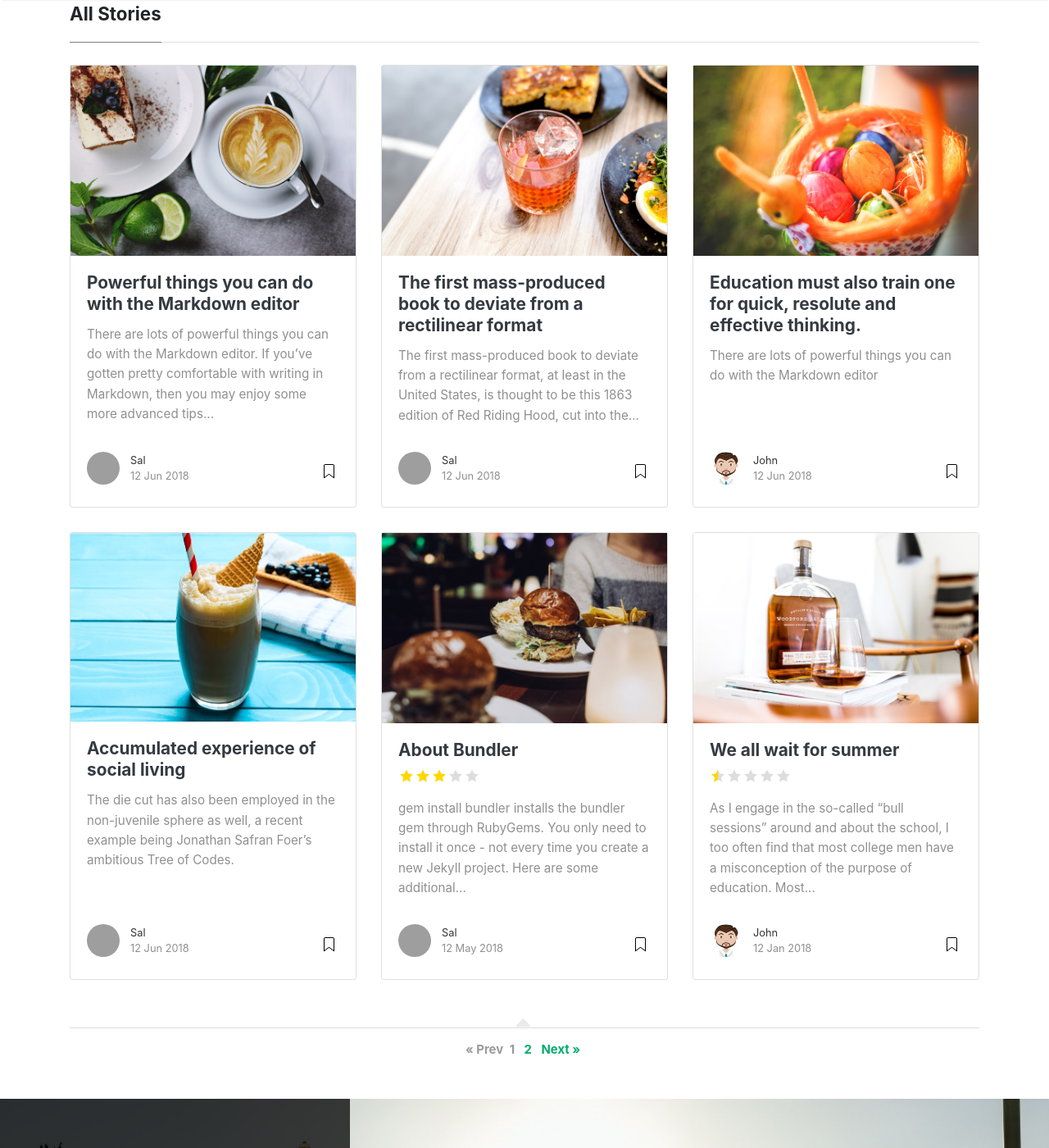
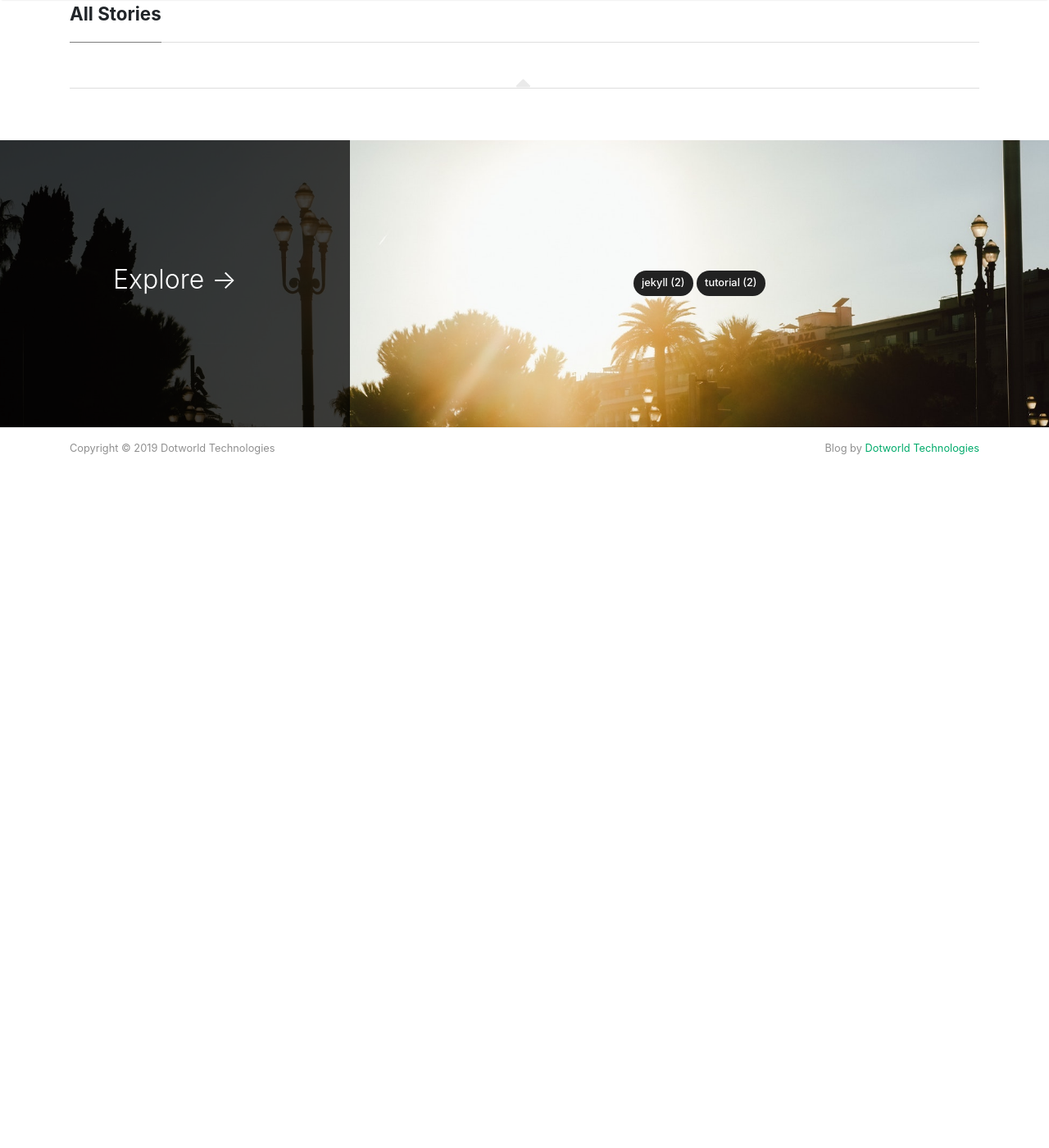
Before and after one commit to DotworldTechnologies/DW-Blog, a Jekyll site: the page built from index.html, in a window 1280 px wide and 1400 px high, scrolled down 641 px. Shown: the whole window at 82% size. Built offline with Jekyll 4.4.1, drawn with Linux system fonts in a browser that asks for light colours; nearby versions of some CDN libraries; the list of posts is cut into pages by our own code; after the commit the page ends 1271 px from its top, so only the background shows below that; some of the changed text lies outside the part shown; grey boxes are pictures that could not be loaded.

````diff
--- a/_layouts/default.html
+++ b/_layouts/default.html
@@ -1,5 +1,6 @@
 <!DOCTYPE html>
 <html lang="en">
+
 <head>
     <meta charset="utf-8">
     <meta name="viewport" content="width=device-width, initial-scale=1, shrink-to-fit=no">
@@ -23,21 +25,31 @@
 {% if jekyll.environment == 'production' %}
 <!-- change your GA id in _config.yml -->
 <script>
-(function(i,s,o,g,r,a,m){i['GoogleAnalyticsObject']=r;i[r]=i[r]||function(){
-(i[r].q=i[r].q||[]).push(arguments)},i[r].l=1*new Date();a=s.createElement(o),
-m=s.getElementsByTagName(o)[0];a.async=1;a.src=g;m.parentNode.insertBefore(a,m)
-})(window,document,'script','//www.google-analytics.com/analytics.js','ga');
+    (function (i, s, o, g, r, a, m) {
+        i['GoogleAnalyticsObject'] = r;
+        i[r] = i[r] || function () {
+            (i[r].q = i[r].q || []).push(arguments)
+        }, i[r].l = 1 * new Date();
+        a = s.createElement(o),
+            m = s.getElementsByTagName(o)[0];
+        a.async = 1;
+        a.src = g;
+        m.parentNode.insertBefore(a, m)
+    })(window, document, 'script', '//www.google-analytics.com/analytics.js', 'ga');
     ga('create', '{{site.google_analytics}}', 'auto');
     ga('send', 'pageview');
 </script>
 {% endif %}
 
 {% capture layout %}{% if page.layout %}layout-{{ page.layout }}{% endif %}{% endcapture %}
+
 <body class="{{layout}}">
     <!-- defer loading of font and font awesome -->
     <noscript id="deferred-styles">
-		<link href="https://fonts.googleapis.com/css?family=Righteous%7CMerriweather:300,300i,400,400i,700,700i" rel="stylesheet">
-		<link rel="stylesheet" href="https://use.fontawesome.com/releases/v5.0.13/css/all.css" integrity="sha384-DNOHZ68U8hZfKXOrtjWvjxusGo9WQnrNx2sqG0tfsghAvtVlRW3tvkXWZh58N9jp" crossorigin="anonymous">
+        <link href="https://fonts.googleapis.com/css?family=Righteous%7CMerriweather:300,300i,400,400i,700,700i"
+            rel="stylesheet">
+        <link rel="stylesheet" href="https://use.fontawesome.com/releases/v5.0.13/css/all.css"
+            integrity="sha384-DNOHZ68U8hZfKXOrtjWvjxusGo9WQnrNx2sqG0tfsghAvtVlRW3tvkXWZh58N9jp" crossorigin="anonymous">
     </noscript>
 
 
@@ -53,7 +65,8 @@ ga('send', 'pageview');
             </a>
             <!-- End Logo -->
 
-    <button class="navbar-toggler" type="button" data-toggle="collapse" data-target="#navbarMediumish" aria-controls="navbarSupportedContent" aria-expanded="false" aria-label="Toggle navigation">
+            <button class="navbar-toggler" type="button" data-toggle="collapse" data-target="#navbarMediumish"
+                aria-controls="navbarSupportedContent" aria-expanded="false" aria-label="Toggle navigation">
                 <span class="navbar-toggler-icon"></span>
             </button>
 
@@ -72,23 +85,7 @@ ga('send', 'pageview');
                     </li>
 
                     <li class="nav-item">
-                <a class="nav-link" href="{{ site.baseurl }}/about">About</a>
-                </li>
-
-                <li class="nav-item">
-                <a target="_blank" class="nav-link" href="https://bootstrapstarter.com/bootstrap-templates/template-mediumish-bootstrap-jekyll/"> Docs</a>
-                </li>
-
-                <li class="nav-item">
-                <a target="_blank" class="nav-link" href="https://www.wowthemes.net/themes/mediumish-wordpress/"><i class="fab fa-wordpress-simple"></i> WP Version</a>
-                </li>
-
-                <li class="nav-item">
-                <a target="_blank" class="nav-link" href="https://www.wowthemes.net/themes/mediumish-ghost/"><i class="fab fa-snapchat-ghost"></i> Ghost Version</a>
-                </li>
-
-                <li class="nav-item">
-                <a target="_blank" class="nav-link" href="https://github.com/DotworldTechnologies"><i class="fab fa-github"></i> Fork on Github</a>
+                        <a class="nav-link" href="https://dotworld.in">Site</a>
                     </li>
 
                     {% include search-lunr.html %}
@@ -128,10 +125,13 @@ ga('send', 'pageview');
 ================================================== -->
             <div class="alertbar">
                 <div class="container text-center">
-		<span><img src="{{ site.baseurl }}/{{ site.logo }}" alt="{{site.title}}"> &nbsp; Never miss a <b>story</b> from us, subscribe to our newsletter</span>
-        <form action="{{site.mailchimp-list}}" method="post" name="mc-embedded-subscribe-form" class="wj-contact-form validate" target="_blank" novalidate>
+                    <span><img src="{{ site.baseurl }}/{{ site.logo }}" alt="{{site.title}}"> &nbsp; Never miss a
+                        <b>story</b> from us, subscribe to our newsletter</span>
+                    <form action="{{site.mailchimp-list}}" method="post" name="mc-embedded-subscribe-form"
+                        class="wj-contact-form validate" target="_blank" novalidate>
                         <div class="mc-field-group">
-            <input type="email" placeholder="Email" name="EMAIL" class="required email" id="mce-EMAIL" autocomplete="on" required>
+                            <input type="email" placeholder="Email" name="EMAIL" class="required email" id="mce-EMAIL"
+                                autocomplete="on" required>
                             <input type="submit" value="Subscribe" name="subscribe" class="heart">
                         </div>
                     </form>
@@ -147,18 +147,23 @@ ga('send', 'pageview');
             <div class="d-md-flex h-100">
                 <div class="col-md-4 transpdark align-self-center text-center h-100">
                     <div class="d-md-flex align-items-center justify-content-center h-100">
-                <h2 class="d-md-block align-self-center py-1 font-weight-light">Explore <span class="d-none d-md-inline">→</span></h2>
+                        <h2 class="d-md-block align-self-center py-1 font-weight-light">Explore <span
+                                class="d-none d-md-inline">→</span></h2>
                     </div>
                 </div>
                 <div class="col-md-8 p-5 align-self-center text-center">
                     {% assign categories_list = site.categories %}
                     {% if categories_list.first[0] == null %}
                     {% for category in categories_list %}
-                    <a class="mt-1 mb-1" href="{{site.baseurl}}/categories#{{ category | url_escape | strip | replace: ' ', '-' }}">{{ category | camelcase }} ({{ site.tags[category].size }})</a>
+                    <a class="mt-1 mb-1"
+                        href="{{site.baseurl}}/categories#{{ category | url_escape | strip | replace: ' ', '-' }}">{{ category | camelcase }}
+                        ({{ site.tags[category].size }})</a>
                     {% endfor %}
                     {% else %}
                     {% for category in categories_list %}
-                    <a class="mt-1 mb-1" href="{{site.baseurl}}/categories#{{ category[0] | url_escape | strip | replace: ' ', '-' }}">{{ category[0] | camelcase }} ({{ category[1].size }})</a>
+                    <a class="mt-1 mb-1"
+                        href="{{site.baseurl}}/categories#{{ category[0] | url_escape | strip | replace: ' ', '-' }}">{{ category[0] | camelcase }}
+                        ({{ category[1].size }})</a>
                     {% endfor %}
                     {% endif %}
                     {% assign categories_list = nil %}
@@ -175,7 +180,7 @@ ga('send', 'pageview');
                         Copyright © {{ site.time | date: "%Y" }} {{ site.name }}
                     </div>
                     <div class="col-md-6 col-sm-6 text-center text-lg-right">
-                <a target="_blank" href="https://www.wowthemes.net/mediumish-free-jekyll-template/">Mediumish Jekyll Theme</a> by WowThemes.net
+                        Blog by<a target="_blank" href="https://dotworld.in"> Dotworld Technologies</a>
                     </div>
                 </div>
             </div>
@@ -205,4 +214,5 @@ ga('send', 'pageview');
     {% endif %}
 
 </body>
+
 </html>
--- a/_posts/2018-01-12-we-all-wait-for-summer.md
+++ /dev/null
@@ -1,11 +0,0 @@
----
-layout: post
-title:  "We all wait for summer"
-author: john
-categories: [ Jekyll, tutorial ]
-image: assets/images/5.jpg
-rating: .5
----
-As I engage in the so-called "bull sessions" around and about the school, I too often find that most college men have a misconception of the purpose of education. Most of the "brethren" think that education should equip them with the proper instruments of exploitation so that they can forever trample over the masses. Still others think that education should furnish them with noble ends rather than means to an end.
-
-It seems to me that education has a two-fold function to perform in the life of man and in society: the one is utility and the other is culture. Education must enable a man to become more efficient, to achieve with increasing facility the ligitimate goals of his life.
--- a/_posts/2018-05-12-about-bundler.md
+++ /dev/null
@@ -1,17 +0,0 @@
----
-layout: post
-title:  "About Bundler"
-author: sal
-categories: [ Jekyll ]
-image: assets/images/2.jpg
-rating: 3
----
-`gem install bundler` installs the bundler gem through RubyGems. You only need to install it once - not every time you create a new Jekyll project. Here are some additional details:
-
-`bundler` is a gem that manages other Ruby gems. It makes sure your gems and gem versions are compatible, and that you have all necessary dependencies each gem requires.
-
-The `Gemfile` and `Gemfile.lock` files inform `Bundler` about the gem requirements in your site. If your site doesn’t have these Gemfiles, you can omit `bundle exec` and just `run jekyll serve`.
-
-When you run `bundle exec jekyll serve`, `Bundler` uses the gems and versions as specified in `Gemfile.lock` to ensure your Jekyll site builds with no compatibility or dependency conflicts.
-
-For more information about how to use `Bundler` in your Jekyll project, this tutorial should provide answers to the most common questions and explain how to get up and running quickly.
--- a/_posts/2018-06-12-acumulated-experience.md
+++ /dev/null
@@ -1,16 +0,0 @@
----
-layout: post
-title:  "Accumulated experience of social living"
-author: sal
-categories: [ Jekyll, tutorial ]
-image: assets/images/15.jpg
----
-The die cut has also been employed in the non-juvenile sphere as well, a recent example being Jonathan Safran Foer’s ambitious Tree of Codes.
-
-As for this particular rendition of Charles Perrault’s classic tale, the text and design is by Lydia Very (1823-1901), sister of Transcendentalist poet Jones Very. The gruesome ending of the original - which sees Little Red Riding Hood being gobbled up as well as her grandmother - is avoided here, the gore giving way to the less bloody aims of the morality tale, and the lesson that one should not disobey one’s mother.
-
-The first mass-produced book to deviate from a rectilinear format, at least in the United States, is thought to be this 1863 edition of Red Riding Hood, cut into the shape of the protagonist herself with the troublesome wolf curled at her feet. Produced by the Boston-based publisher Louis Prang, this is the first in their “Doll Series”, a set of five “die-cut” books, known also as shape books — the other titles being Robinson Crusoe, Goody Two-Shoes (also written by Red Riding Hood author Lydia Very), Cinderella, and King Winter.
-
-An 1868 Prang catalogue would later claim that such “books in the shape of a regular paper Doll... originated with us”.
-
-> It would seem the claim could also extend to die cut books in general, as we can’t find anything sooner, but do let us know in the comments if you have further light to shed on this! Such books are, of course, still popular in children’s publishing today, though the die cutting is not now limited to mere outlines, as evidenced in a beautiful 2014 version of the same Little Red Riding Hood story.
--- a/_posts/2018-06-12-education.md
+++ /dev/null
@@ -1,51 +0,0 @@
----
-layout: post
-title:  "Education must also train one for quick, resolute and effective thinking."
-author: john
-categories: [ Jekyll, tutorial ]
-image: assets/images/3.jpg
-beforetoc: "Markdown editor is a very powerful thing. In this article I'm going to show you what you can actually do with it, some tricks and tips while editing your post."
-toc: true
----
-There are lots of powerful things you can do with the Markdown editor
-
-If you've gotten pretty comfortable with writing in Markdown, then you may enjoy some more advanced tips about the types of things you can do with Markdown!
-
-As with the last post about the editor, you'll want to be actually editing this post as you read it so that you can see all the Markdown code we're using.
-
-
-## Special formatting
-
-As well as bold and italics, you can also use some other special formatting in Markdown when the need arises, for example:
-
-+ ~~strike through~~
-+ ==highlight==
-+ \*escaped characters\*
-
-
-## Writing code blocks
-
-There are two types of code elements which can be inserted in Markdown, the first is inline, and the other is block. Inline code is formatted by wrapping any word or words in back-ticks, `like this`. Larger snippets of code can be displayed across multiple lines using triple back ticks:
-
-```
-.my-link {
-    text-decoration: underline;
-}
-```
-
-If you want to get really fancy, you can even add syntax highlighting using Rouge.
-
-
-![walking]({{ site.baseurl }}/assets/images/8.jpg)
-
-## Reference lists
-
-The quick brown jumped over the lazy.
-
-Another way to insert links in markdown is using reference lists. You might want to use this style of linking to cite reference material in a Wikipedia-style. All of the links are listed at the end of the document, so you can maintain full separation between content and its source or reference.
-
-## Full HTML
-
-Perhaps the best part of Markdown is that you're never limited to just Markdown. You can write HTML directly in the Markdown editor and it will just work as HTML usually does. No limits! Here's a standard YouTube embed code as an example:
-
-<p><iframe style="width:100%;" height="315" src="https://www.youtube.com/embed/Cniqsc9QfDo?rel=0&amp;showinfo=0" frameborder="0" allowfullscreen></iframe></p>
--- a/_posts/2018-06-12-first-mass-produced.md
+++ /dev/null
@@ -1,16 +0,0 @@
----
-layout: post
-title:  "The first mass-produced book to deviate from a rectilinear format"
-author: sal
-categories: [ Jekyll, tutorial ]
-image: assets/images/17.jpg
----
-The first mass-produced book to deviate from a rectilinear format, at least in the United States, is thought to be this 1863 edition of Red Riding Hood, cut into the shape of the protagonist herself with the troublesome wolf curled at her feet. Produced by the Boston-based publisher Louis Prang, this is the first in their “Doll Series”, a set of five “die-cut” books, known also as shape books — the other titles being Robinson Crusoe, Goody Two-Shoes (also written by Red Riding Hood author Lydia Very), Cinderella, and King Winter.
-
-An 1868 Prang catalogue would later claim that such “books in the shape of a regular paper Doll... originated with us”.
-
-> It would seem the claim could also extend to die cut books in general, as we can’t find anything sooner, but do let us know in the comments if you have further light to shed on this! Such books are, of course, still popular in children’s publishing today, though the die cutting is not now limited to mere outlines, as evidenced in a beautiful 2014 version of the same Little Red Riding Hood story.
-
-The die cut has also been employed in the non-juvenile sphere as well, a recent example being Jonathan Safran Foer’s ambitious Tree of Codes.
-
-As for this particular rendition of Charles Perrault’s classic tale, the text and design is by Lydia Very (1823-1901), sister of Transcendentalist poet Jones Very. The gruesome ending of the original - which sees Little Red Riding Hood being gobbled up as well as her grandmother - is avoided here, the gore giving way to the less bloody aims of the morality tale, and the lesson that one should not disobey one’s mother.
--- a/_posts/2018-06-12-powerful-things-markdown-editor.md
+++ /dev/null
@@ -1,104 +0,0 @@
----
-layout: post
-title:  "Powerful things you can do with the Markdown editor"
-author: sal
-categories: [ Jekyll, tutorial ]
-image: assets/images/16.jpg
----
-There are lots of powerful things you can do with the Markdown editor. If you've gotten pretty comfortable with writing in Markdown, then you may enjoy some more advanced tips about the types of things you can do with Markdown!
-
-As with the last post about the editor, you'll want to be actually editing this post as you read it so that you can see all the Markdown code we're using.
-
-
-## Special formatting
-
-As well as bold and italics, you can also use some other special formatting in Markdown when the need arises, for example:
-
-+ ~~strike through~~
-+ ==highlight==
-+ \*escaped characters\*
-
-
-## Writing code blocks
-
-There are two types of code elements which can be inserted in Markdown, the first is inline, and the other is block. Inline code is formatted by wrapping any word or words in back-ticks, `like this`. Larger snippets of code can be displayed across multiple lines using triple back ticks:
-
-```
-.my-link {
-    text-decoration: underline;
-}
-```
-
-#### HTML
-
-```html
-<li class="ml-1 mr-1">
-    <a target="_blank" href="#">
-    <i class="fab fa-twitter"></i>
-    </a>
-</li>
-```
-
-#### CSS
-
-```css
-.highlight .c {
-    color: #999988;
-    font-style: italic;
-}
-.highlight .err {
-    color: #a61717;
-    background-color: #e3d2d2;
-}
-```
-
-#### JS
-
-```js
-// alertbar later
-$(document).scroll(function () {
-    var y = $(this).scrollTop();
-    if (y > 280) {
-        $('.alertbar').fadeIn();
-    } else {
-        $('.alertbar').fadeOut();
-    }
-});
-```
-
-#### Python
-
-```python
-print("Hello World")
-```
-
-#### Ruby
-
-```ruby
-require 'redcarpet'
-markdown = Redcarpet.new("Hello World!")
-puts markdown.to_html
-```
-
-#### C
-
-```c
-printf("Hello World");
-```
-
-
-
-
-![walking]({{ site.baseurl }}/assets/images/8.jpg)
-
-## Reference lists
-
-The quick brown jumped over the lazy.
-
-Another way to insert links in markdown is using reference lists. You might want to use this style of linking to cite reference material in a Wikipedia-style. All of the links are listed at the end of the document, so you can maintain full separation between content and its source or reference.
-
-## Full HTML
-
-Perhaps the best part of Markdown is that you're never limited to just Markdown. You can write HTML directly in the Markdown editor and it will just work as HTML usually does. No limits! Here's a standard YouTube embed code as an example:
-
-<p><iframe style="width:100%;" height="315" src="https://www.youtube.com/embed/Cniqsc9QfDo?rel=0&amp;showinfo=0" frameborder="0" allowfullscreen></iframe></p>
````
Also changed, not shown: other parts of _layouts/default.html (+8 -3 lines), _posts/2018-01-12-is-intelligence-enough.md (deleted, +0 -18 lines), _posts/2018-01-12-never-stopped-worrying-never-loved-bomb.md (deleted, +0 -13 lines), _posts/2018-01-12-options-for-creating-new-site-with-jekyll.md (deleted, +0 -15 lines), _posts/2018-01-12-press-and-education.md (deleted, +0 -19 lines), _posts/2018-01-12-red-riding.md (deleted, +0 -16 lines), _posts/2018-01-12-tree-of-codes.md (deleted, +0 -17 lines), assets/images/favicon.ico, assets/images/logo.png. Lines whose indentation alone changed are shown as unchanged.
